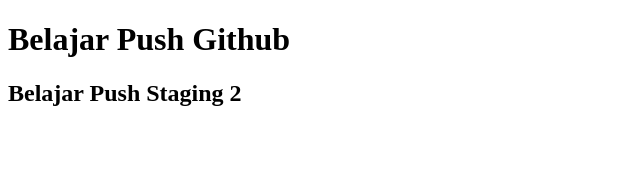
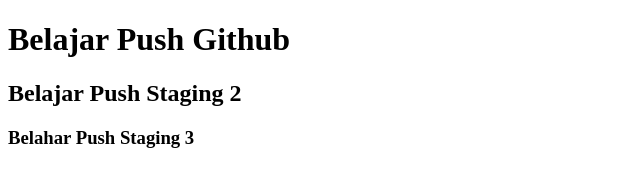
Before and after one commit to achmadamri16/belajar-niomic, a plain HTML site: page header.html in a window 1280 px wide. Shown: the whole page, without its empty margins (0-640 px from the left). Drawn offline with Linux system fonts and the light colour scheme.

Commit message:
Add Elements h3

```diff
--- a/header.html
+++ b/header.html
@@ -7,5 +7,6 @@
   <body>
     <h1>Belajar Push Github</h1>
     <h2>Belajar Push Staging 2</h2>
+    <h3>Belahar Push Staging 3</h3>
   </body>
 </html>
```
